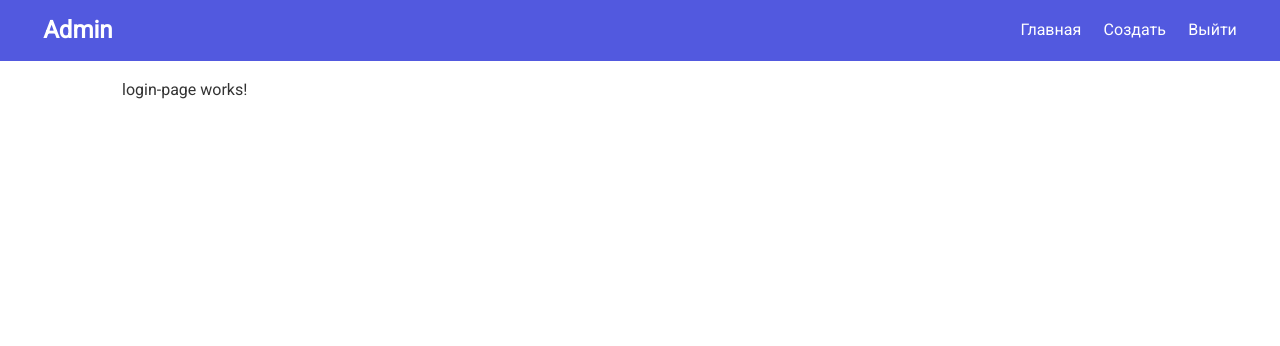
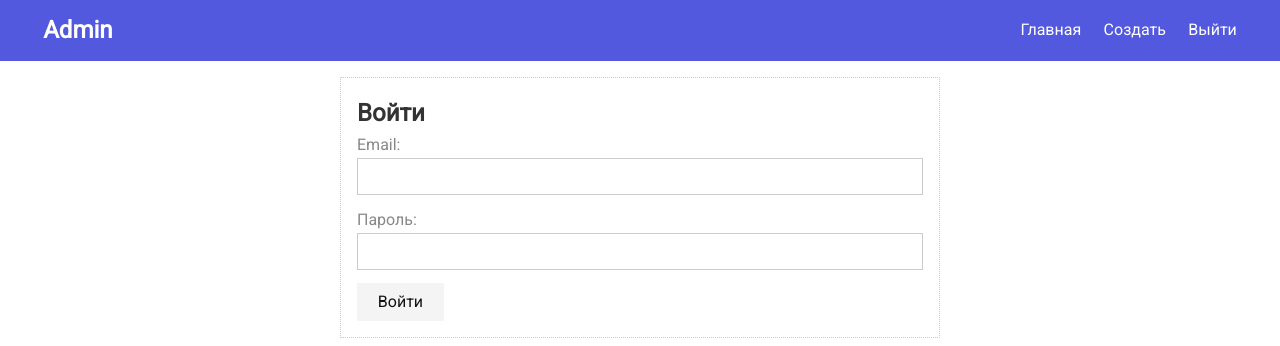
Before and after one commit to Khomko-Dima/angular-b, an Angular app: page /admin/login in a window 1280 px wide. Shown: the top 346 px of the page. Built offline with nearby package versions, Linux system fonts and the light colour scheme.

Commit message:
Страница входа в админку
Структура, модуль для работы форм и валидация

```diff
--- a/src/app/admin/admin.module.ts
+++ b/src/app/admin/admin.module.ts
@@ -6,11 +6,14 @@ import { LoginPageComponent } from './login-page/login-page.component';
 import { DashboardPageComponent } from './dashboard-page/dashboard-page.component';
 import { CreatePageComponent } from './create-page/create-page.component';
 import { EditPageComponent } from './edit-page/edit-page.component';
+import {FormsModule, ReactiveFormsModule} from '@angular/forms';
 
 @NgModule({
   declarations: [AdminLayoutComponent, LoginPageComponent, DashboardPageComponent, CreatePageComponent, EditPageComponent],
   imports: [
     CommonModule,
+    FormsModule,
+    ReactiveFormsModule,
     RouterModule.forChild([
       {
         path: '', component: AdminLayoutComponent, children: [
--- a/src/app/admin/login-page/login-page.component.html
+++ b/src/app/admin/login-page/login-page.component.html
@@ -1 +1,50 @@
-<p>login-page works!</p>
+<form class="card" [formGroup]="form" (ngSubmit)="submit()">
+  <h2>Войти</h2>
+
+  <div
+    class="form-control"
+    [ngClass]="{invalid: form.get('email').touched && form.get('email').invalid}"
+  >
+    <label for="email">Email:</label>
+    <input type="email" id="email" formControlName="email">
+    <div
+      *ngIf="form.get('email').touched && form.get('email').invalid"
+      class="validation"
+    >
+      <small *ngIf="form.get('email').errors.required">
+        Введите email
+      </small>
+      <small *ngIf="form.get('email').errors.email">
+        Email некоректен
+      </small>
+    </div>
+  </div>
+
+  <div
+    class="form-control"
+    [ngClass]="{invalid: form.get('password').touched && form.get('password').invalid}"
+  >
+    <label for="password">Пароль:</label>
+    <input type="password" id="password" formControlName="password">
+    <div
+      class="validation"
+      *ngIf="form.get('password').touched && form.get('password').invalid"
+    >
+      <small *ngIf="form.get('password').errors.required">
+        Введите пароль
+      </small>
+      <small *ngIf="form.get('password').errors.minlength">
+        Паоль должен быть не менее
+        {{form.get('password').errors.minlength.requiredLength}}
+        символов. Сейчас
+        {{form.get('password').errors.minlength.actualLength}}
+      </small>
+    </div>
+  </div>
+
+  <button
+    type="submit"
+    class="btn btn-primary"
+      [disabled]="form.invalid"
+  >Войти</button>
+</form>
--- a/src/app/admin/login-page/login-page.component.sass
+++ b/src/app/admin/login-page/login-page.component.sass
@@ -0,0 +1,3 @@
+form
+  max-width: 600px
+  margin: 0 auto
--- a/src/app/admin/login-page/login-page.component.ts
+++ b/src/app/admin/login-page/login-page.component.ts
@@ -1,4 +1,6 @@
 import { Component, OnInit } from '@angular/core';
+import {FormControl, FormGroup, Validators} from '@angular/forms';
+import {User} from '../../shared/interfaces';
 
 @Component({
   selector: 'app-login-page',
@@ -7,9 +9,32 @@ import { Component, OnInit } from '@angular/core';
 })
 export class LoginPageComponent implements OnInit {
 
+  form: FormGroup;
+
   constructor() { }
 
   ngOnInit(): void {
+    this.form = new FormGroup({
+      email: new FormControl(null,
+          [
+            Validators.required,
+            Validators.email
+          ]),
+      password: new FormControl(null, [
+        Validators.required,
+        Validators.minLength(6)
+      ])
+    });
   }
 
+  submit() {
+    if (this.form.invalid) {
+      return;
+    }
+    const user: User = {
+      email: this.form.value.email,
+      password: this.form.value.password
+    };
+
+  }
 }
--- /dev/null
+++ b/src/app/shared/interfaces.ts
@@ -0,0 +1,5 @@
+export interface User {
+  email: string,
+  password: string
+
+}
--- a/src/styles.sass
+++ b/src/styles.sass
@@ -173,11 +173,11 @@ img
   color: #888
   margin-bottom: .8rem
   &.invalid
-    color: $primary-color
+    color: red
     input
-      border-color: $primary-color
+      border-color: red
   .validation
-    color: $primary-color
+    color: red
 
 input[type='text'],
 input[type='email'],
```
